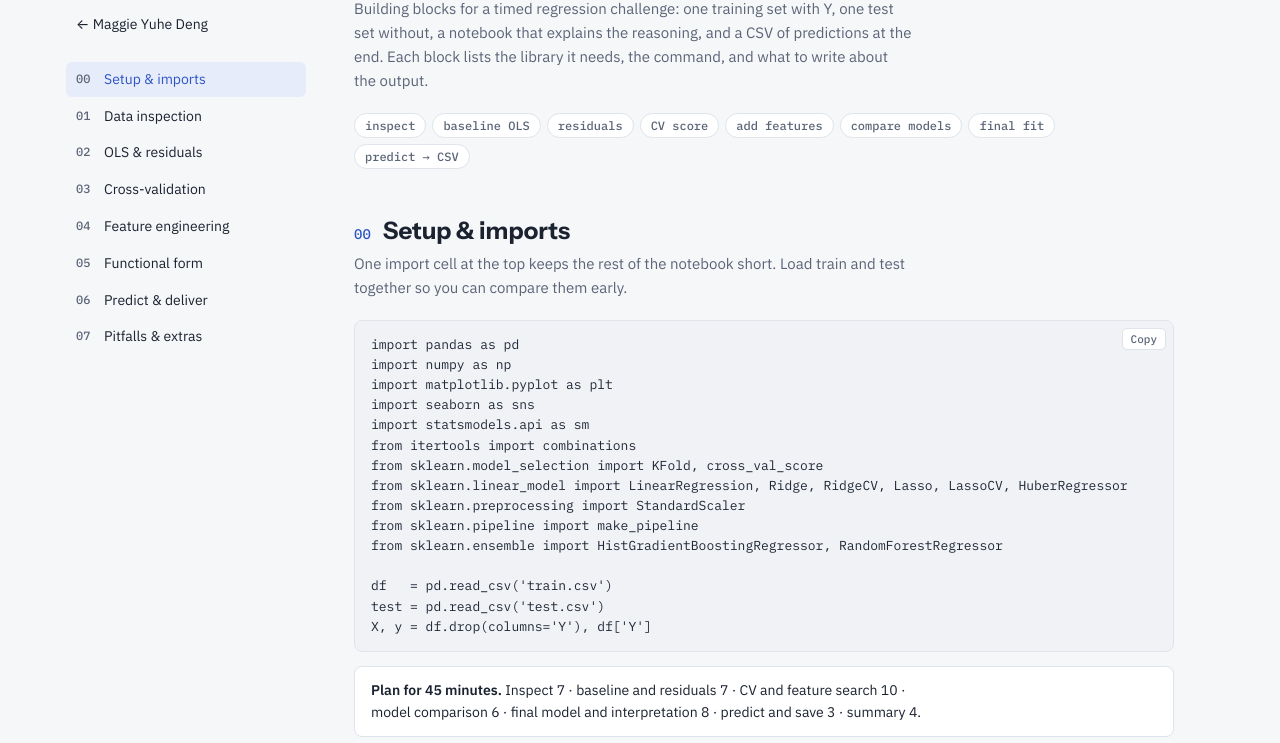
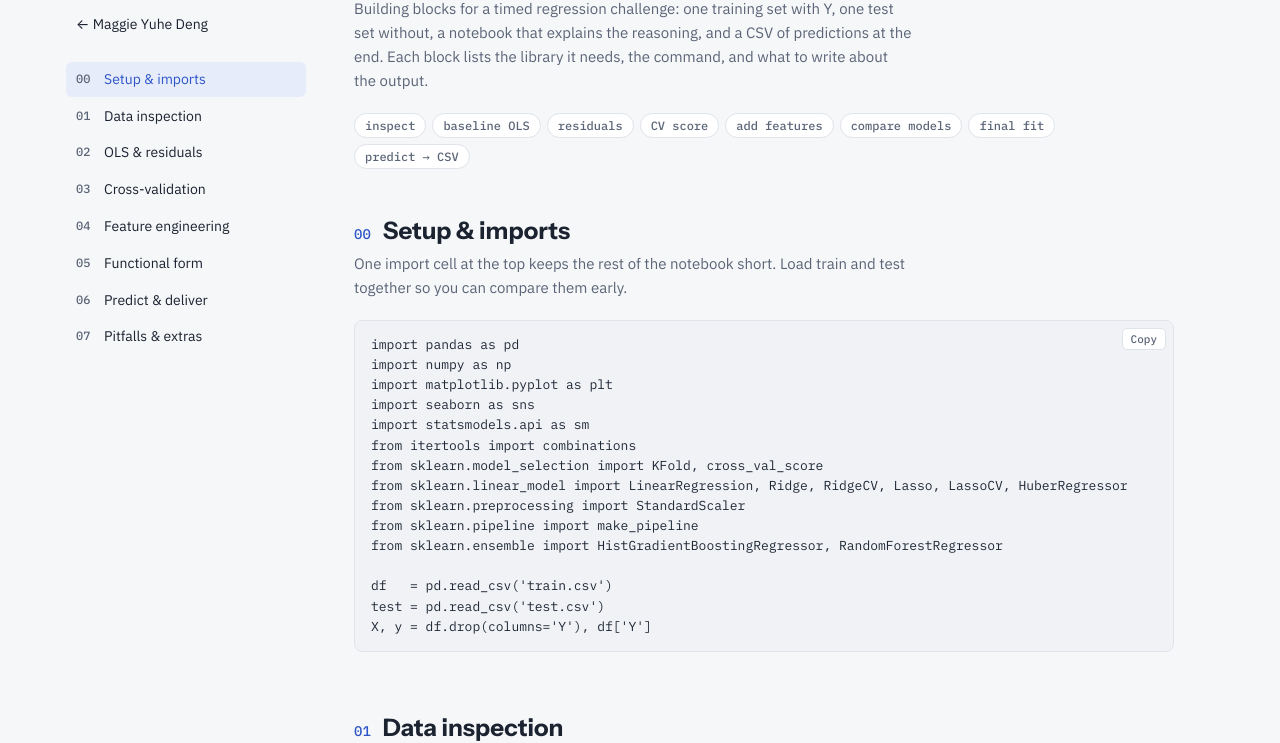
Before and after one commit to dengyuhe/regression-field-guide, a plain HTML site: page index.html in a window 1280 px wide. Shown: the part 91-834 px from the top of the page. Drawn offline with Linux system fonts and the light colour scheme.

Commit message:
Add files via upload

```diff
--- a/index.html
+++ b/index.html
@@ -134,7 +134,6 @@ from sklearn.ensemble import HistGradientBoostingRegressor, RandomForestRegresso
 df   = pd.read_csv('train.csv')
 test = pd.read_csv('test.csv')
 X, y = df.drop(columns='Y'), df['Y']</pre></div>
-  <div class="note"><p><b>Plan for 45 minutes.</b> Inspect 7 · baseline and residuals 7 · CV and feature search 10 · model comparison 6 · final model and interpretation 8 · predict and save 3 · summary 4.</p></div>
 </section>
 
 <!-- 01 -->
```
